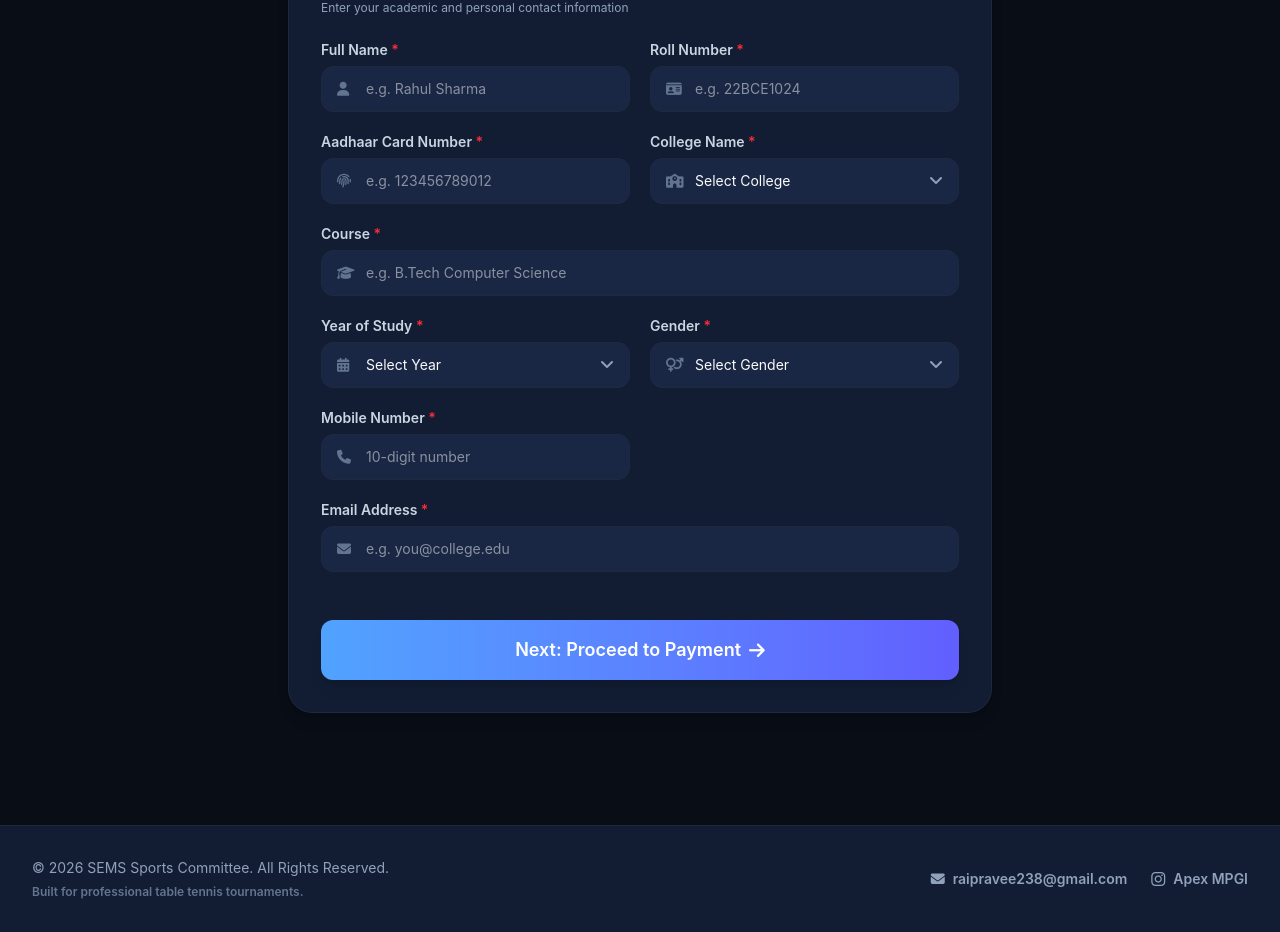
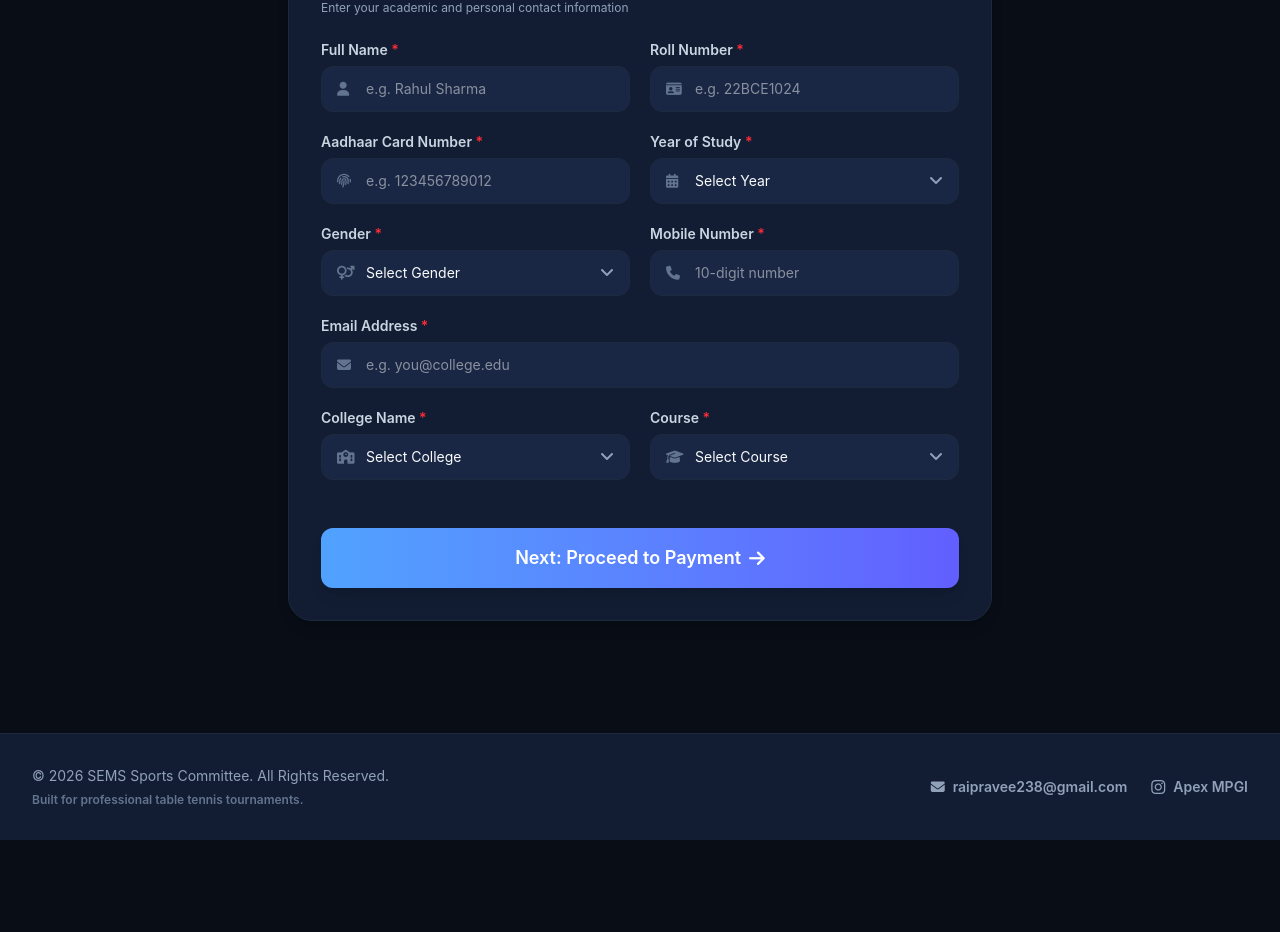
Before and after one commit to aksankit2005/SEMS-TT-REACT, a React (Vite) app: page /register in a window 1280 px wide. Shown: the part 576-1508 px from the top of the page. After the commit the page ends 1416 px from the top, so only its background shows below. Built offline with nearby package versions, Linux system fonts and the light colour scheme.

Commit message:
add dropdown

```diff
--- a/src/pages/Register.jsx
+++ b/src/pages/Register.jsx
@@ -458,55 +458,6 @@ export const Register = () => {
                   {errors.aadhaarNumber && <span className="text-red-500 text-xs font-semibold">{errors.aadhaarNumber}</span>}
                 </div>
 
-                {/* College Name Dropdown */}
-                <div className="flex flex-col gap-1.5 text-left">
-                  <label className="text-sm font-semibold text-slate-700 dark:text-slate-300">
-                    College Name <span className="text-red-500">*</span>
-                  </label>
-                  <div className="relative flex items-center after:content-['\f107'] after:font-black after:font-['Font_Awesome_6_Free'] after:absolute after:right-4 after:text-slate-400 after:pointer-events-none">
-                    <i className="fa-solid fa-school absolute left-4 text-slate-400 dark:text-slate-500 text-sm"></i>
-                    <select
-                      name="collegeName"
-                      value={formData.collegeName}
-                      onChange={handleInputChange}
-                      className={`w-full bg-slate-50 dark:bg-[#1a2744] border rounded-xl py-3 pl-11 pr-10 text-sm outline-none transition-all appearance-none cursor-pointer ${errors.collegeName ? 'border-red-500 bg-red-500/5' : 'border-slate-200 dark:border-slate-800 focus:border-blue-500 focus:bg-white dark:focus:bg-[#121d33]'
-                        }`}
-                    >
-                      <option value="" disabled>Select College</option>
-                      <option value="MPEC">MPEC</option>
-                      <option value="MIPS">MIPS</option>
-                      <option value="MPCPS (KN142)">MPCPS (KN142)</option>
-                      <option value="MPCP">MPCP</option>
-                      <option value="MPCPS Pharmacy">MPCPS Pharmacy</option>
-                      <option value="MPDC">MPDC</option>
-                      <option value="MPCN & PS">MPCN & PS</option>
-                      <option value="MPAMC">MPAMC</option>
-                      <option value="MPCAMS">MPCAMS</option>
-                    </select>
-                  </div>
-                  {errors.collegeName && <span className="text-red-500 text-xs font-semibold">{errors.collegeName}</span>}
-                </div>
-
-                {/* Course */}
-                <div className="flex flex-col gap-1.5 text-left sm:col-span-2">
-                  <label className="text-sm font-semibold text-slate-700 dark:text-slate-300">
-                    Course <span className="text-red-500">*</span>
-                  </label>
-                  <div className="relative flex items-center">
-                    <i className="fa-solid fa-graduation-cap absolute left-4 text-slate-400 dark:text-slate-500 text-sm"></i>
-                    <input
-                      type="text"
-                      name="course"
-                      value={formData.course}
-                      onChange={handleInputChange}
-                      placeholder="e.g. B.Tech Computer Science"
-                      className={`w-full bg-slate-50 dark:bg-[#1a2744] border rounded-xl py-3 pl-11 pr-4 text-sm outline-none transition-all ${errors.course ? 'border-red-500 bg-red-500/5' : 'border-slate-200 dark:border-slate-800 focus:border-blue-500 focus:bg-white dark:focus:bg-[#121d33]'
-                        }`}
-                    />
-                  </div>
-                  {errors.course && <span className="text-red-500 text-xs font-semibold">{errors.course}</span>}
-                </div>
-
                 {/* Year Dropdown */}
                 <div className="flex flex-col gap-1.5 text-left">
                   <label className="text-sm font-semibold text-slate-700 dark:text-slate-300">
@@ -594,6 +545,65 @@ export const Register = () => {
                   </div>
                   {errors.emailAddress && <span className="text-red-500 text-xs font-semibold">{errors.emailAddress}</span>}
                 </div>
+
+                {/* College Name Dropdown */}
+                <div className="flex flex-col gap-1.5 text-left">
+                  <label className="text-sm font-semibold text-slate-700 dark:text-slate-300">
+                    College Name <span className="text-red-500">*</span>
+                  </label>
+                  <div className="relative flex items-center after:content-['\f107'] after:font-black after:font-['Font_Awesome_6_Free'] after:absolute after:right-4 after:text-slate-400 after:pointer-events-none">
+                    <i className="fa-solid fa-school absolute left-4 text-slate-400 dark:text-slate-500 text-sm"></i>
+                    <select
+                      name="collegeName"
+                      value={formData.collegeName}
+                      onChange={handleInputChange}
+                      className={`w-full bg-slate-50 dark:bg-[#1a2744] border rounded-xl py-3 pl-11 pr-10 text-sm outline-none transition-all appearance-none cursor-pointer ${errors.collegeName ? 'border-red-500 bg-red-500/5' : 'border-slate-200 dark:border-slate-800 focus:border-blue-500 focus:bg-white dark:focus:bg-[#121d33]'
+                        }`}
+                    >
+                      <option value="" disabled>Select College</option>
+                      <option value="MPEC">MPEC</option>
+                      <option value="MIPS">MIPS</option>
+                      <option value="MPCPS (KN142)">MPCPS (KN142)</option>
+                      <option value="MPCP">MPCP</option>
+                      <option value="MPCPS Pharmacy">MPCPS Pharmacy</option>
+                      <option value="MPDC">MPDC</option>
+                      <option value="MPCN & PS">MPCN & PS</option>
+                      <option value="MPAMC">MPAMC</option>
+                      <option value="MPCAMS">MPCAMS</option>
+                    </select>
+                  </div>
+                  {errors.collegeName && <span className="text-red-500 text-xs font-semibold">{errors.collegeName}</span>}
+                </div>
+
+                {/* Course */}
+                <div className="flex flex-col gap-1.5 text-left">
+                  <label className="text-sm font-semibold text-slate-700 dark:text-slate-300">
+                    Course <span className="text-red-500">*</span>
+                  </label>
+                  <div className="relative flex items-center after:content-['\f107'] after:font-black after:font-['Font_Awesome_6_Free'] after:absolute after:right-4 after:text-slate-400 after:pointer-events-none">
+                    <i className="fa-solid fa-graduation-cap absolute left-4 text-slate-400 dark:text-slate-500 text-sm"></i>
+                    <select
+                      name="course"
+                      value={formData.course}
+                      onChange={handleInputChange}
+                      className={`w-full bg-slate-50 dark:bg-[#1a2744] border rounded-xl py-3 pl-11 pr-10 text-sm outline-none transition-all appearance-none cursor-pointer ${errors.course ? 'border-red-500 bg-red-500/5' : 'border-slate-200 dark:border-slate-800 focus:border-blue-500 focus:bg-white dark:focus:bg-[#121d33]'
+                        }`}
+                    >
+                      <option value="" disabled>Select Course</option>
+                      <option value="B.TECH.">B.TECH.</option>
+                      <option value="BBA">BBA</option>
+                      <option value="BCA">BCA</option>
+                      <option value="MCA">MCA</option>
+                      <option value="MBA">MBA</option>
+                      <option value="B.PHARMA">B.PHARMA</option>
+                      <option value="D.PHARMA">D.PHARMA</option>
+                      <option value="DENTAL">DENTAL</option>
+                      <option value="AYURVEDA">AYURVEDA</option>
+                      <option value="Nursing">Nursing</option>
+                    </select>
+                  </div>
+                  {errors.course && <span className="text-red-500 text-xs font-semibold">{errors.course}</span>}
+                </div>
               </div>
             </div>
 
@@ -669,55 +679,6 @@ export const Register = () => {
                     {errors.partnerAadhaar && <span className="text-red-500 text-xs font-semibold">{errors.partnerAadhaar}</span>}
                   </div>
 
-                  {/* Partner College Name Dropdown */}
-                  <div className="flex flex-col gap-1.5 text-left">
-                    <label className="text-sm font-semibold text-slate-700 dark:text-slate-300">
-                      Partner College Name <span className="text-red-500">*</span>
-                    </label>
-                    <div className="relative flex items-center after:content-['\f107'] after:font-black after:font-['Font_Awesome_6_Free'] after:absolute after:right-4 after:text-slate-400 after:pointer-events-none">
-                      <i className="fa-solid fa-school absolute left-4 text-slate-400 dark:text-slate-500 text-sm"></i>
-                      <select
-                        name="partnerCollege"
-                        value={formData.partnerCollege}
-                        onChange={handleInputChange}
-                        className={`w-full bg-slate-50 dark:bg-[#1a2744] border rounded-xl py-3 pl-11 pr-10 text-sm outline-none transition-all appearance-none cursor-pointer ${errors.partnerCollege ? 'border-red-500 bg-red-500/5' : 'border-slate-200 dark:border-slate-800 focus:border-blue-500 focus:bg-white dark:focus:bg-[#121d33]'
-                          }`}
-                      >
-                        <option value="" disabled>Select College</option>
-                        <option value="MPEC">MPEC</option>
-                        <option value="MIPS">MIPS</option>
-                        <option value="MPCPS (KN142)">MPCPS (KN142)</option>
-                        <option value="MPCP">MPCP</option>
-                        <option value="MPCPS Pharmacy">MPCPS Pharmacy</option>
-                        <option value="MPDC">MPDC</option>
-                        <option value="MPCN & PS">MPCN & PS</option>
-                        <option value="MPAMC">MPAMC</option>
-                        <option value="MPCAMS">MPCAMS</option>
-                      </select>
-                    </div>
-                    {errors.partnerCollege && <span className="text-red-500 text-xs font-semibold">{errors.partnerCollege}</span>}
-                  </div>
-
-                  {/* Partner Course */}
-                  <div className="flex flex-col gap-1.5 text-left sm:col-span-2">
-                    <label className="text-sm font-semibold text-slate-700 dark:text-slate-300">
-                      Partner Course <span className="text-red-500">*</span>
-                    </label>
-                    <div className="relative flex items-center">
-                      <i className="fa-solid fa-graduation-cap absolute left-4 text-slate-400 dark:text-slate-500 text-sm"></i>
-                      <input
-                        type="text"
-                        name="partnerCourse"
-                        value={formData.partnerCourse}
-                        onChange={handleInputChange}
-                        placeholder="e.g. B.Tech Computer Science"
-                        className={`w-full bg-slate-50 dark:bg-[#1a2744] border rounded-xl py-3 pl-11 pr-4 text-sm outline-none transition-all ${errors.partnerCourse ? 'border-red-500 bg-red-500/5' : 'border-slate-200 dark:border-slate-800 focus:border-blue-500 focus:bg-white dark:focus:bg-[#121d33]'
-                          }`}
-                      />
-                    </div>
-                    {errors.partnerCourse && <span className="text-red-500 text-xs font-semibold">{errors.partnerCourse}</span>}
-                  </div>
-
                   {/* Partner Year Dropdown */}
                   <div className="flex flex-col gap-1.5 text-left">
                     <label className="text-sm font-semibold text-slate-700 dark:text-slate-300">
@@ -781,6 +742,65 @@ export const Register = () => {
                       />
                     </div>
                     {errors.partnerEmail && <span className="text-red-500 text-xs font-semibold">{errors.partnerEmail}</span>}
+                  </div>
+
+                  {/* Partner College Name Dropdown */}
+                  <div className="flex flex-col gap-1.5 text-left">
+                    <label className="text-sm font-semibold text-slate-700 dark:text-slate-300">
+                      Partner College Name <span className="text-red-500">*</span>
+                    </label>
+                    <div className="relative flex items-center after:content-['\f107'] after:font-black after:font-['Font_Awesome_6_Free'] after:absolute after:right-4 after:text-slate-400 after:pointer-events-none">
+                      <i className="fa-solid fa-school absolute left-4 text-slate-400 dark:text-slate-500 text-sm"></i>
+                      <select
+                        name="partnerCollege"
+                        value={formData.partnerCollege}
+                        onChange={handleInputChange}
+                        className={`w-full bg-slate-50 dark:bg-[#1a2744] border rounded-xl py-3 pl-11 pr-10 text-sm outline-none transition-all appearance-none cursor-pointer ${errors.partnerCollege ? 'border-red-500 bg-red-500/5' : 'border-slate-200 dark:border-slate-800 focus:border-blue-500 focus:bg-white dark:focus:bg-[#121d33]'
+                          }`}
+                      >
+                        <option value="" disabled>Select College</option>
+                        <option value="MPEC">MPEC</option>
+                        <option value="MIPS">MIPS</option>
+                        <option value="MPCPS (KN142)">MPCPS (KN142)</option>
+                        <option value="MPCP">MPCP</option>
+                        <option value="MPCPS Pharmacy">MPCPS Pharmacy</option>
+                        <option value="MPDC">MPDC</option>
+                        <option value="MPCN & PS">MPCN & PS</option>
+                        <option value="MPAMC">MPAMC</option>
+                        <option value="MPCAMS">MPCAMS</option>
+                      </select>
+                    </div>
+                    {errors.partnerCollege && <span className="text-red-500 text-xs font-semibold">{errors.partnerCollege}</span>}
+                  </div>
+
+                  {/* Partner Course */}
+                  <div className="flex flex-col gap-1.5 text-left">
+                    <label className="text-sm font-semibold text-slate-700 dark:text-slate-300">
+                      Partner Course <span className="text-red-500">*</span>
+                    </label>
+                    <div className="relative flex items-center after:content-['\f107'] after:font-black after:font-['Font_Awesome_6_Free'] after:absolute after:right-4 after:text-slate-400 after:pointer-events-none">
+                      <i className="fa-solid fa-graduation-cap absolute left-4 text-slate-400 dark:text-slate-500 text-sm"></i>
+                      <select
+                        name="partnerCourse"
+                        value={formData.partnerCourse}
+                        onChange={handleInputChange}
+                        className={`w-full bg-slate-50 dark:bg-[#1a2744] border rounded-xl py-3 pl-11 pr-10 text-sm outline-none transition-all appearance-none cursor-pointer ${errors.partnerCourse ? 'border-red-500 bg-red-500/5' : 'border-slate-200 dark:border-slate-800 focus:border-blue-500 focus:bg-white dark:focus:bg-[#121d33]'
+                          }`}
+                      >
+                        <option value="" disabled>Select Course</option>
+                        <option value="B.TECH.">B.TECH.</option>
+                        <option value="BBA">BBA</option>
+                        <option value="BCA">BCA</option>
+                        <option value="MCA">MCA</option>
+                        <option value="MBA">MBA</option>
+                        <option value="B.PHARMA">B.PHARMA</option>
+                        <option value="D.PHARMA">D.PHARMA</option>
+                        <option value="DENTAL">DENTAL</option>
+                        <option value="AYURVEDA">AYURVEDA</option>
+                        <option value="Nursing">Nursing</option>
+                      </select>
+                    </div>
+                    {errors.partnerCourse && <span className="text-red-500 text-xs font-semibold">{errors.partnerCourse}</span>}
                   </div>
                 </div>
               </div>
```
